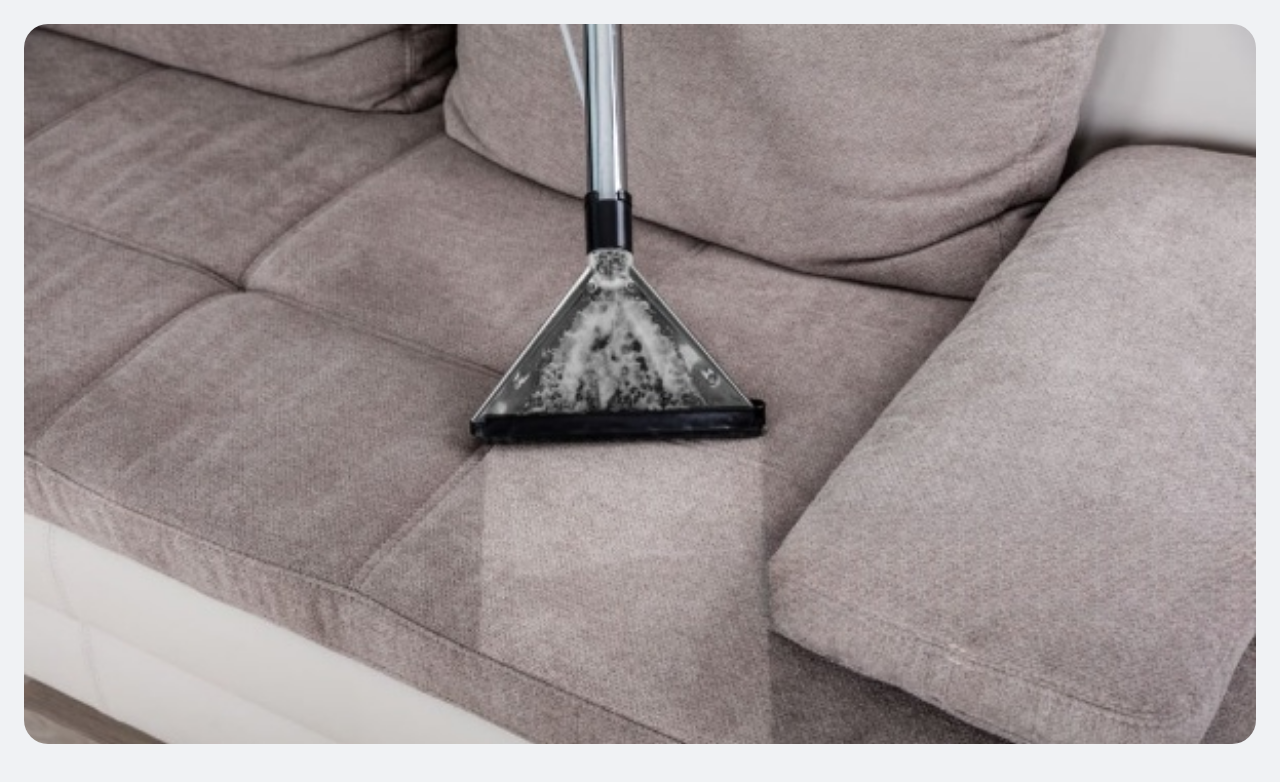
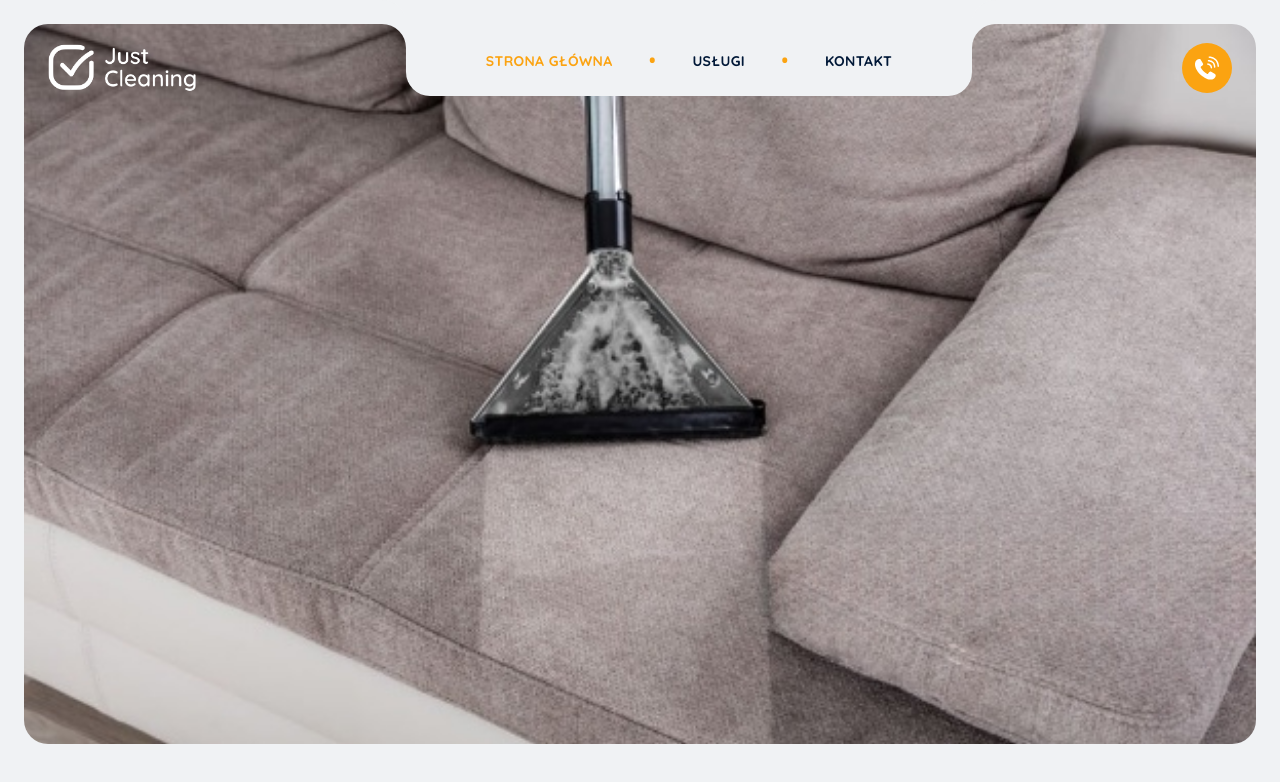
Before and after one commit to hannakulikowska/just-cleaning, a website built with Vite: page index.html in a window 1280 px wide. Built offline with nearby package versions, Linux system fonts and the light colour scheme.

Commit message:
feat: add header with components and full functionality

```diff
--- /dev/null
+++ b/src/components/burgerButton.ts
@@ -0,0 +1,16 @@
+export function createBurgerButton() {
+  const burgerButton = document.createElement('button');
+  burgerButton.className =
+    'lg:hidden flex flex-col justify-between w-[50px] h-[44px] p-3 mt-4 mr-12 lg:mr-0 bg-transparent rounded-full border-none focus:outline-none group order-3 lg:order-2';
+  burgerButton.setAttribute('aria-label', 'Toggle navigation');
+  burgerButton.setAttribute('title', 'Menu');
+
+  for (let i = 0; i < 3; i++) {
+    const line = document.createElement('span');
+    line.className =
+      'block w-full h-[2px] bg-neutral rounded group-hover:stretch-lines transition-stretch';
+    burgerButton.appendChild(line);
+  }
+
+  return burgerButton;
+}
--- /dev/null
+++ b/src/components/logo.ts
@@ -0,0 +1,16 @@
+import Logo from '../assets/images/logo-white-986-320.png';
+
+export function createLogo() {
+  const link = document.createElement('a');
+  const logo = document.createElement('img');
+
+  link.href = '/';
+  link.className = 'mt-4 ml-12';
+
+  logo.src = Logo;
+  logo.alt = 'Just Cleaning Logo';
+  logo.className = 'h-8 md:h-12 w-auto inline-block';
+
+  link.appendChild(logo);
+  return link;
+}
--- /dev/null
+++ b/src/components/nav.ts
@@ -0,0 +1,30 @@
+export function createNav() {
+  const nav = document.createElement('nav');
+  nav.className =
+    'fixed top-0 right-0 translate-x-full lg:translate-x-0 lg:static w-64 lg:w-full lg:max-w-fit h-screen lg:h-full bg-neutral rounded-none lg:rounded-b-3xl ml-4 lg:ml-0 pt-4 lg:px-10 lg:pt-0 z-10';
+
+  const ul = document.createElement('ul');
+  ul.className = 'list-none lg:flex lg:items-center justify-around divide-y lg:divide-y-0';
+  nav.appendChild(ul);
+
+  const navLinks = [
+    { text: 'Strona główna', href: '/', isCurrent: true },
+    { text: 'Usługi', href: '/services', isCurrent: false },
+    { text: 'Kontakt', href: '/contact', isCurrent: false },
+  ].map(({ text, href, isCurrent }) => {
+    const li = document.createElement('li');
+    li.className = 'relative px-6 lg:px-10 pt-6 pb-6 lg:dots group cursor-pointer';
+    const link = document.createElement('a');
+    li.appendChild(link);
+    link.href = href;
+    link.textContent = text;
+    link.className = `font-quicksand uppercase font-bold text-sm tracking-wide text-dark group-hover:text-primary whitespace-nowrap transition-[color] duration-300 ${isCurrent ? 'text-primary' : ''}`;
+    if (isCurrent) {
+      link.setAttribute('aria-current', 'page');
+    }
+    return li;
+  });
+  navLinks.forEach((li) => ul.appendChild(li));
+
+  return nav;
+}
--- /dev/null
+++ b/src/components/overlay.ts
@@ -0,0 +1,8 @@
+export function createOverlay() {
+  const overlay = document.createElement('div');
+  overlay.id = 'overlay';
+  overlay.className =
+    'fixed top-0 right-0 w-screen h-screen bg-black opacity-75 translate-x-full z-99 lg:invisible transition-all duration-300';
+
+  return overlay;
+}
--- /dev/null
+++ b/src/components/phoneButton.ts
@@ -0,0 +1,20 @@
+import PhoneIcon from '../assets/svg/calling-icon.svg';
+
+export function createPhoneButton() {
+  const phoneButton = document.createElement('a');
+  const phoneIconImg = document.createElement('img');
+
+  phoneButton.href = 'tel:+48506395584';
+  phoneButton.className =
+    'hidden sm:flex btn-transparent lg:btn-primary rounded-full w-[50px] h-[50px] items-center justify-center mt-4 lg:mr-12 group order-2 lg:order-3 ml-auto lg:ml-0';
+  phoneButton.setAttribute('aria-label', 'Zadzwoń do nas');
+  phoneButton.setAttribute('title', 'Zadzwoń do nas');
+
+  phoneIconImg.src = PhoneIcon;
+  phoneIconImg.alt = 'Phone icon';
+  phoneIconImg.className = 'w-6 h-6 inline-block group-hover:animate-wiggle';
+
+  phoneButton.appendChild(phoneIconImg);
+
+  return phoneButton;
+}
--- a/src/pages/home.ts
+++ b/src/pages/home.ts
@@ -1,4 +1,5 @@
 import { createBanner } from '../sections/banner';
+import { createHeader } from '../sections/header';
 
 export function loadHomePage() {
   const mainContainer = document.createElement('div');
@@ -7,6 +8,7 @@ export function loadHomePage() {
   mainContainer.id = 'home-page';
   mainContainer.className = 'relative min-h-screen bg-neutral px-6';
 
+  mainContainer.appendChild(createHeader());
   mainContainer.appendChild(mainContent);
   mainContent.appendChild(createBanner());
 
--- /dev/null
+++ b/src/sections/header.ts
@@ -0,0 +1,39 @@
+import { createBurgerButton } from '../components/burgerButton';
+import { createLogo } from '../components/logo';
+import { createNav } from '../components/nav';
+import { createOverlay } from '../components/overlay';
+import { createPhoneButton } from '../components/phoneButton';
+
+export function createHeader() {
+  const header = document.createElement('header');
+  header.className =
+    'max-w-9xl absolute left-0 right-0 mx-auto w-full flex items-center justify-between bg-transparent pt-6';
+
+  const burgerButton = createBurgerButton();
+  const nav = createNav();
+  const overlay = createOverlay();
+
+  burgerButton.addEventListener('click', () => {
+    nav.classList.add('transition-all', 'duration-300', 'delay-200');
+    nav.classList.toggle('translate-x-full');
+    overlay.classList.toggle('translate-x-full');
+  });
+
+  overlay.addEventListener('click', () => {
+    nav.classList.toggle('translate-x-full');
+    overlay.classList.toggle('translate-x-full');
+    nav.classList.remove('delay-200');
+    setTimeout(() => {
+      nav.classList.remove('transition-all', 'duration-300');
+    }, 300);
+  });
+
+  document.body.appendChild(overlay);
+
+  header.appendChild(createLogo());
+  header.appendChild(createPhoneButton());
+  header.appendChild(burgerButton);
+  header.appendChild(nav);
+
+  return header;
+}
--- a/src/style.css
+++ b/src/style.css
@@ -1,102 +1,40 @@
 @import '../node_modules/modern-normalize/modern-normalize.css';
+@import url('https://fonts.googleapis.com/css2?family=Open+Sans:wght@400;600&family=Quicksand:wght@400;600;700&display=swap');
 
 @tailwind base;
 @tailwind components;
 @tailwind utilities;
 
-/* :root {
-  font-family: Inter, system-ui, Avenir, Helvetica, Arial, sans-serif;
-  line-height: 1.5;
-  font-weight: 400;
+@layer components {
+  .dots:not(:last-child)::after {
+    content: '\2022';
+    position: absolute;
+    font-size: 1.5em;
+    margin-left: 2.2rem;
+    top: 50%;
+    transform: translateY(-50%);
+    color: #fba311;
+  }
 
-  color-scheme: light dark;
-  color: rgba(255, 255, 255, 0.87);
-  background-color: #242424;
+  .rounded-b-3xl::before {
+    content: '';
+    position: absolute;
+    top: 0px;
+    height: 48px;
+    left: -24px;
+    width: 24px;
+    border-top-right-radius: 24px;
+    box-shadow: 0 -24px 0 0 #f0f2f4;
+  }
 
-  font-synthesis: none;
-  text-rendering: optimizeLegibility;
-  -webkit-font-smoothing: antialiased;
-  -moz-osx-font-smoothing: grayscale;
+  .rounded-b-3xl::after {
+    content: '';
+    position: absolute;
+    top: 0px;
+    height: 48px;
+    right: -24px;
+    width: 24px;
+    border-top-left-radius: 24px;
+    box-shadow: 0 -24px 0 0 #f0f2f4;
+  }
 }
-
-a {
-  font-weight: 500;
-  color: #646cff;
-  text-decoration: inherit;
-}
-a:hover {
-  color: #535bf2;
-}
-
-body {
-  margin: 0;
-  display: flex;
-  place-items: center;
-  min-width: 320px;
-  min-height: 100vh;
-}
-
-h1 {
-  font-size: 3.2em;
-  line-height: 1.1;
-}
-
-#app {
-  max-width: 1280px;
-  margin: 0 auto;
-  padding: 2rem;
-  text-align: center;
-}
-
-.logo {
-  height: 6em;
-  padding: 1.5em;
-  will-change: filter;
-  transition: filter 300ms;
-}
-.logo:hover {
-  filter: drop-shadow(0 0 2em #646cffaa);
-}
-.logo.vanilla:hover {
-  filter: drop-shadow(0 0 2em #3178c6aa);
-}
-
-.card {
-  padding: 2em;
-}
-
-.read-the-docs {
-  color: #888;
-}
-
-button {
-  border-radius: 8px;
-  border: 1px solid transparent;
-  padding: 0.6em 1.2em;
-  font-size: 1em;
-  font-weight: 500;
-  font-family: inherit;
-  background-color: #1a1a1a;
-  cursor: pointer;
-  transition: border-color 0.25s;
-}
-button:hover {
-  border-color: #646cff;
-}
-button:focus,
-button:focus-visible {
-  outline: 4px auto -webkit-focus-ring-color;
-}
-
-@media (prefers-color-scheme: light) {
-  :root {
-    color: #213547;
-    background-color: #ffffff;
-  }
-  a:hover {
-    color: #747bff;
-  }
-  button {
-    background-color: #f9f9f9;
-  }
-} */
```
